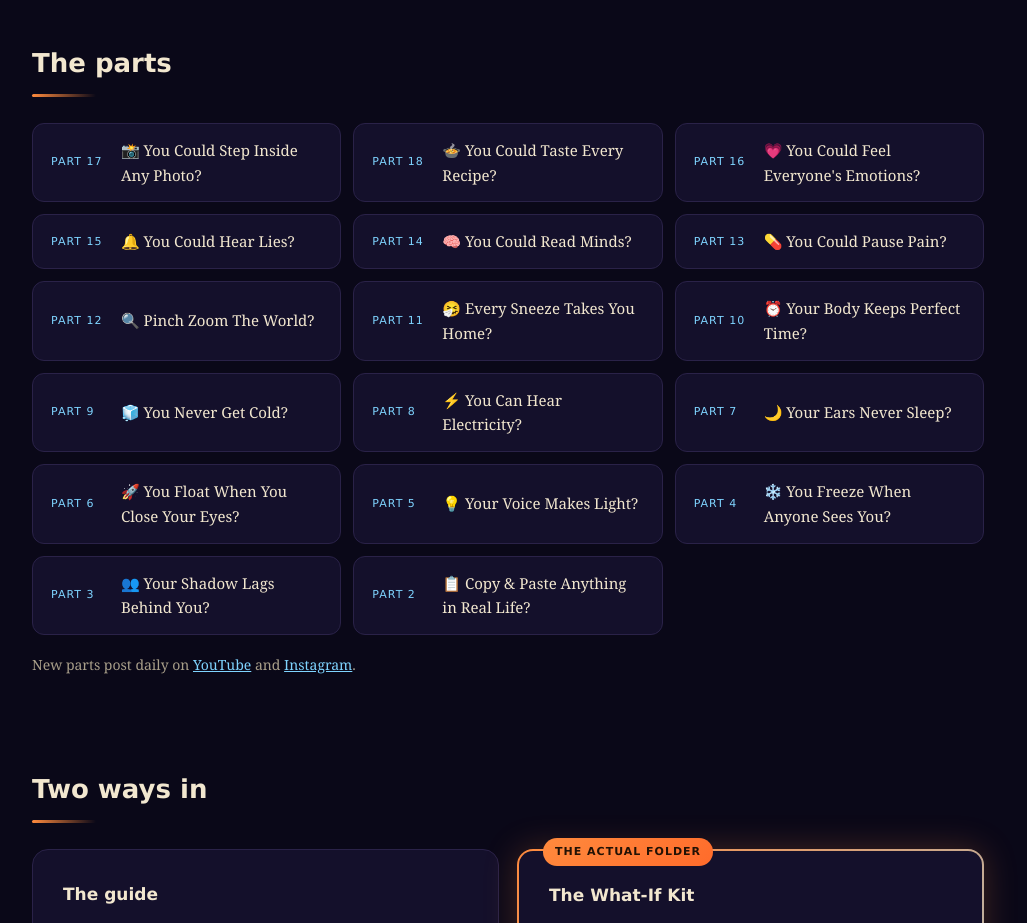
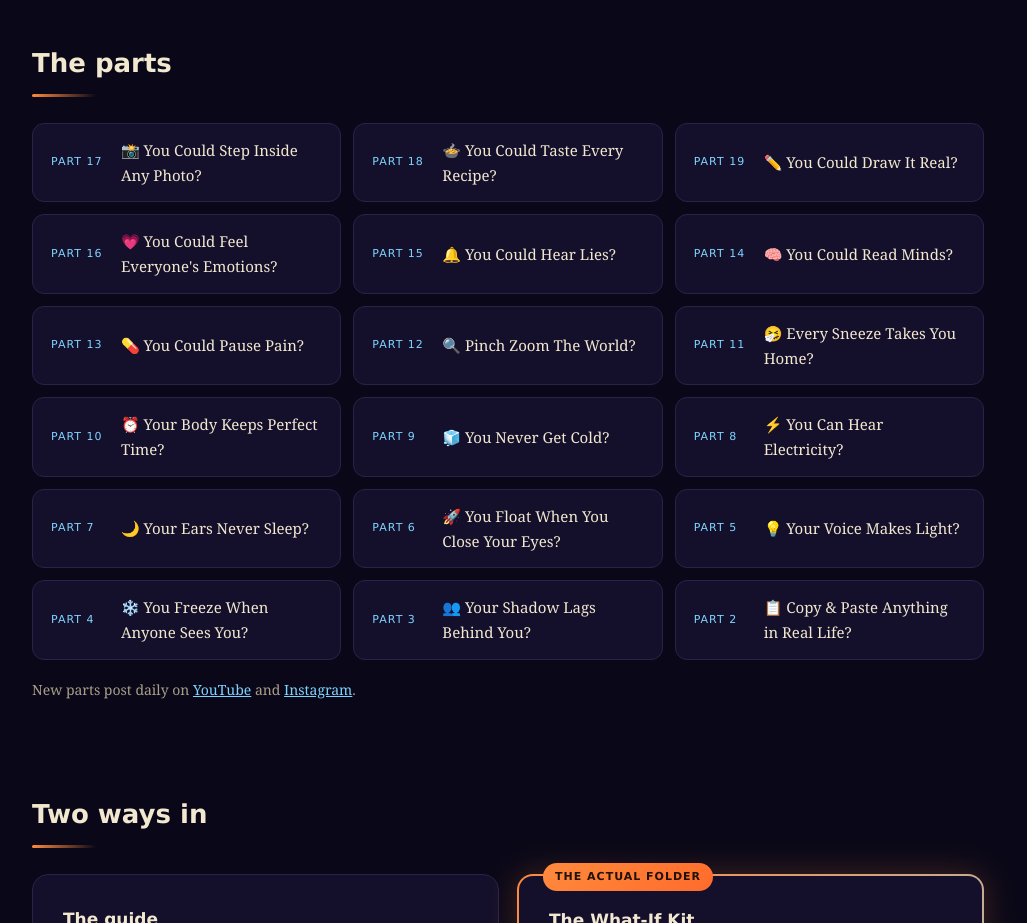
Before and after one commit to bedai2030-cell/seconddark-site, a plain HTML site: page index.html in a window 1280 px wide. Shown: the part 1260-2183 px from the top of the page, without its empty margins (132-1159 px from the left). Drawn offline with Linux system fonts and the light colour scheme.

Commit message:
add Part 19 card

```diff
--- a/index.html
+++ b/index.html
@@ -135,6 +135,7 @@
     <div class="eps">
       <a class="ep rv" href="https://www.youtube.com/@seconddarkpowers" target="_blank" rel="noopener"><span class="n mono">PART 17</span><span class="t">📸 You Could Step Inside Any Photo?</span></a>
       <a class="ep rv" href="https://www.youtube.com/@seconddarkpowers" target="_blank" rel="noopener"><span class="n mono">PART 18</span><span class="t">🍲 You Could Taste Every Recipe?</span></a>
+      <a class="ep rv" href="https://www.youtube.com/@seconddarkpowers" target="_blank" rel="noopener"><span class="n mono">PART 19</span><span class="t">✏️ You Could Draw It Real?</span></a>
       <a class="ep rv" href="https://www.youtube.com/@seconddarkpowers" target="_blank" rel="noopener"><span class="n mono">PART 16</span><span class="t">💗 You Could Feel Everyone's Emotions?</span></a>
       <a class="ep rv" href="https://www.youtube.com/@seconddarkpowers" target="_blank" rel="noopener"><span class="n mono">PART 15</span><span class="t">🔔 You Could Hear Lies?</span></a>
       <a class="ep rv" href="https://www.youtube.com/@seconddarkpowers" target="_blank" rel="noopener"><span class="n mono">PART 14</span><span class="t">🧠 You Could Read Minds?</span></a>
```
